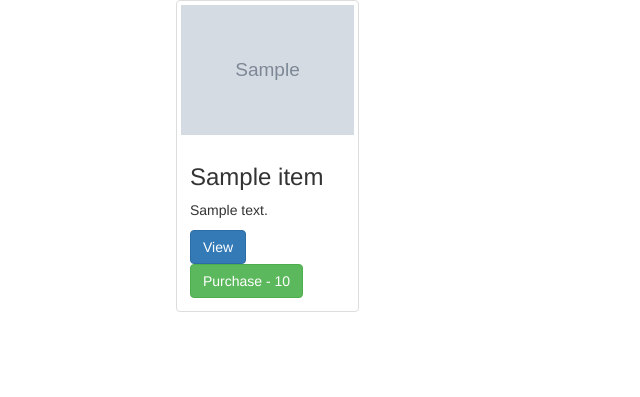
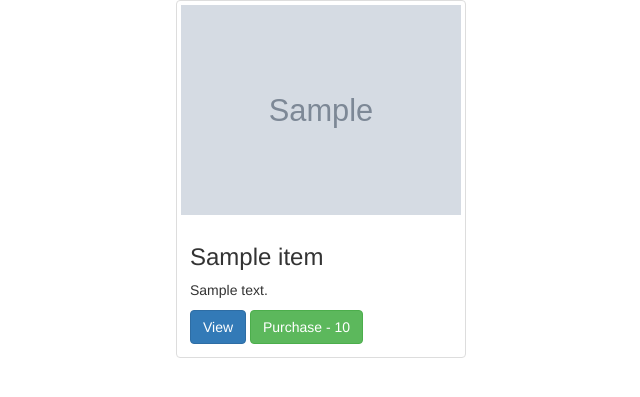
Before and after one commit to aminhp93/django_serverup_2, a Django app: template src/courses/templates/courses/course_list.html in a window 1280 px wide. Shown: the top 397 px of the page, without its empty margins (159-799 px from the left). Run offline with Django 3.2, Linux system fonts and the light colour scheme; the template is opened without the code that fills it: most values are stand-ins (such as "Sample title", 1, 10 or a date in 2020); grey boxes marked "Sample" are stand-in pictures; parts of the project's set-up code (start-up, migrations or seed data) failed here and were passed over.

Commit message:
60 - Update Course List View

```diff
--- a/src/courses/templates/courses/course_list.html
+++ b/src/courses/templates/courses/course_list.html
@@ -4,9 +4,14 @@
         {% if request.GET.q %} You serach for {{ request.GET.q }} {% endif %}
         <div class="row">
         {% for item in object_list %}
-            <div class="col-sm-4">
+            <div class="col-md-6">
             {% include 'courses/snippets/course_thumbnail_display.html' with course=item %}
             </div>
+
+            {% if forloop.counter|divisibleby:2 %}
+                </div><div class="row">
+            {% endif %}
+
             {% empty %}
             <li class="lead">No item found</li>
         {% endfor %}
```
